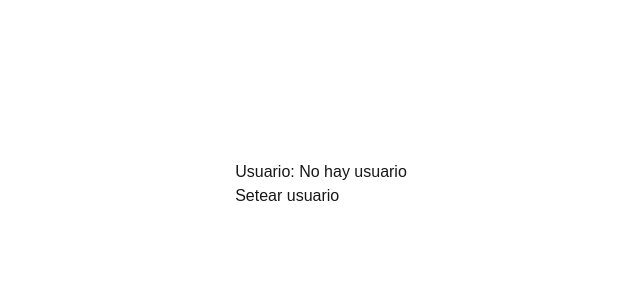
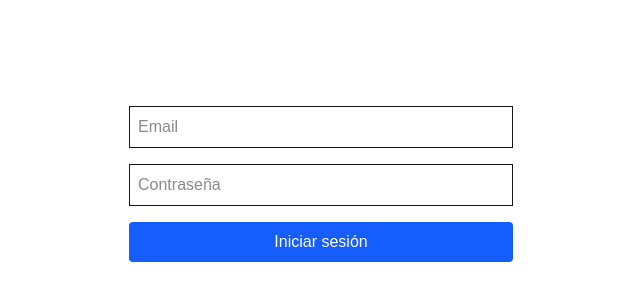
Before and after one commit to BautistaMendibe/plataforma-gesiton-obras, a Next.js app: page / in a window 1280 px wide. Shown: the part 216-516 px from the top of the page, without its empty margins (319-959 px from the left). Built offline with nearby package versions, Linux system fonts and the light colour scheme; no server answers.

Commit message:
login y redirigir al dashbord cuando este ok

```diff
--- a/package.json
+++ b/package.json
@@ -9,12 +9,15 @@
     "lint": "next lint"
   },
   "dependencies": {
+    "@hookform/resolvers": "^4.1.3",
     "@reduxjs/toolkit": "^2.6.1",
     "@supabase/supabase-js": "^2.49.3",
     "next": "15.2.4",
     "react": "^19.0.0",
     "react-dom": "^19.0.0",
-    "react-redux": "^9.2.0"
+    "react-hook-form": "^7.54.2",
+    "react-redux": "^9.2.0",
+    "zod": "^3.24.2"
   },
   "devDependencies": {
     "@eslint/eslintrc": "^3",
--- /dev/null
+++ b/src/app/dashboard/page.tsx
@@ -0,0 +1,28 @@
+'use client'
+
+import { useSelector, useDispatch } from 'react-redux';
+import { RootState } from '@/store';
+import { supabase } from '@/lib/supabase';
+import { logout } from '@/store/slices/userSlice';
+import { useRouter } from 'next/navigation';
+
+export default function DashboardPage() {
+    const user = useSelector((state: RootState) => state.user.user);
+    const dispatch = useDispatch();
+    const router = useRouter();
+
+    const handleLogout = async () => {
+        await supabase.auth.signOut();
+        dispatch(logout());
+        router.push('/');
+    };
+
+    return (
+        <main className="p-8">
+            <h1 className="text-2xl font-semibold mb-4">Bienvenido, {user?.email}</h1>
+            <button onClick={handleLogout} className="bg-red-600 text-white px-4 py-2 rounded">
+                Cerrar sesión
+            </button>
+        </main>
+    );
+}
--- a/src/app/page.tsx
+++ b/src/app/page.tsx
@@ -1,12 +1,11 @@
 'use client'
-import TestUser from "@/components/TestUser";
+
+import LoginForm from "@/components/LoginForm";
 
 export default function Home() {
-  return (
-    <div className="grid grid-rows-[20px_1fr_20px] items-center justify-items-center min-h-screen p-8 pb-20 gap-16 sm:p-20 font-[family-name:var(--font-geist-sans)]">
-      <main className="flex flex-col gap-[32px] row-start-2 items-center sm:items-start">
-        <TestUser/>
-      </main>
-    </div>
-  );
+    return (
+        <main className="flex min-h-screen items-center justify-center p-4">
+            <LoginForm />
+        </main>
+    );
 }
--- /dev/null
+++ b/src/components/LoginForm.tsx
@@ -0,0 +1,62 @@
+'use client'
+
+import { useForm } from 'react-hook-form';
+import { zodResolver } from '@hookform/resolvers/zod';
+import { z } from 'zod';
+import { supabase } from '@/lib/supabase';
+import { useDispatch } from 'react-redux';
+import { setUser } from '@/store/slices/userSlice';
+import { useRouter } from 'next/navigation';
+
+const schema = z.object({
+    email: z.string().email(),
+    password: z.string().min(6),
+});
+
+
+
+type FormData = z.infer<typeof schema>;
+
+export default function LoginForm() {
+    const dispatch = useDispatch();
+    const router = useRouter();
+
+    const {
+        register,
+        handleSubmit,
+        formState: { errors },
+    } = useForm<FormData>({
+        resolver: zodResolver(schema),
+    });
+
+    const onSubmit = async (data: FormData) => {
+        const { email, password } = data;
+
+        const { data: session, error } = await supabase.auth.signInWithPassword({
+            email,
+            password,
+        });
+
+        if (error) {
+            alert(`Error al loguear: ${error.message}`);
+            return;
+        }
+
+        if (session.user) {
+            dispatch(setUser({ id: session.user.id, email: session.user.email }));
+            router.push('/dashboard');
+        }
+    };
+
+    return (
+        <form onSubmit={handleSubmit(onSubmit)} className="flex flex-col gap-4 w-full max-w-sm">
+            <input type="email" placeholder="Email" {...register('email')} className="border p-2" />
+            {errors.email && <span className="text-red-500 text-sm">{errors.email.message}</span>}
+
+            <input type="password" placeholder="Contraseña" {...register('password')} className="border p-2" />
+            {errors.password && <span className="text-red-500 text-sm">{errors.password.message}</span>}
+
+            <button type="submit" className="bg-blue-600 text-white p-2 rounded">Iniciar sesión</button>
+        </form>
+    );
+}
```
Also changed, not shown: 1 other file (tests, documents, lock files or other folders).
